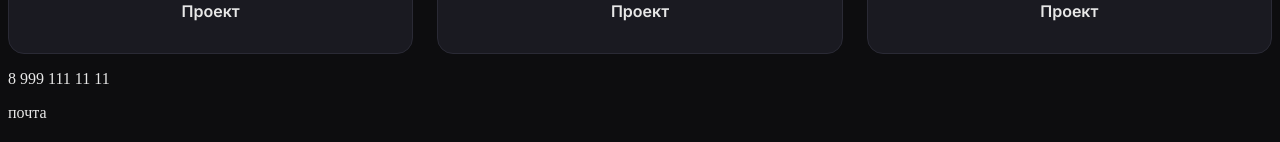
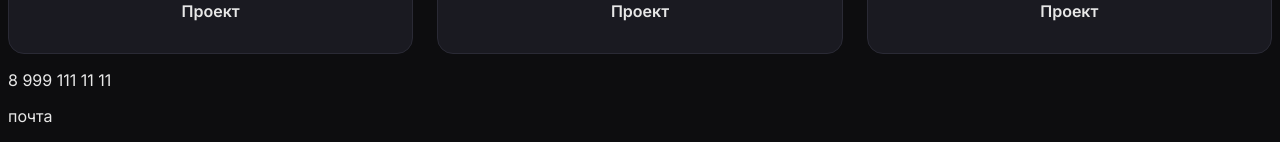
Before and after one commit to BaudPVZ/portfolio, a React (Vite) app: page / in a window 1280 px wide. Shown: the part 808-950 px from the top of the page. Built offline with nearby package versions, Linux system fonts and the light colour scheme.

Commit message:
Update style.css

```diff
--- a/src/style.css
+++ b/src/style.css
@@ -126,6 +126,8 @@ body{
 
 .bottom__card-part{
     color: #e8e8e8;
+    font-family: "Inter", sans-serif;
+    font-optical-sizing: auto;
 }
 
 
```
